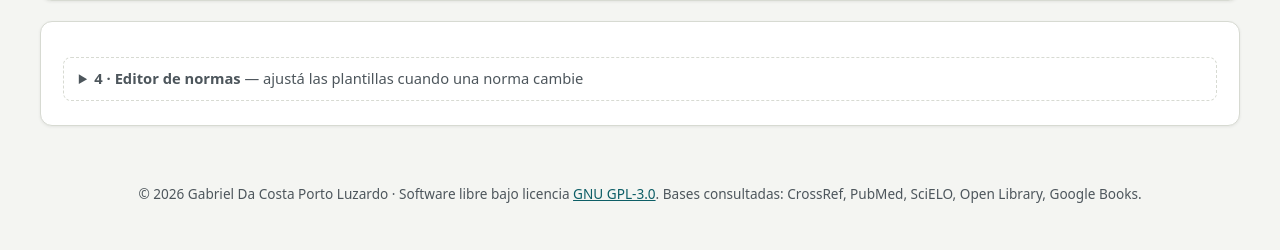
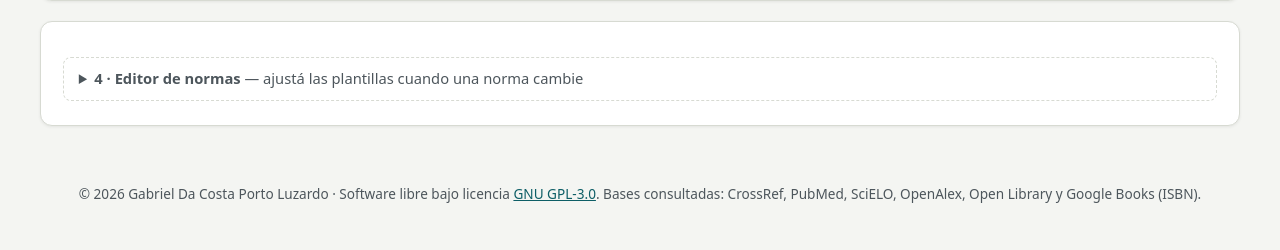
Before and after one commit to GabrielDac/Referencias-Bibliograficas, a Flask app: page / in a window 1280 px wide. Shown: the part 879-1129 px from the top of the page. Run offline with Flask 3, Linux system fonts and the light colour scheme; data that the repository does not hold is empty.

Commit message:
Add files via upload

```diff
--- a/templates/index.html
+++ b/templates/index.html
@@ -4,7 +4,7 @@
 <meta charset="utf-8">
 <meta name="viewport" content="width=device-width, initial-scale=1">
 <title>Referencias — Generador de referencias bibliográficas</title>
-<meta name="description" content="Busca publicaciones en CrossRef, PubMed, SciELO, Open Library y Google Books y genera referencias en Vancouver, APA 7, ISO 690 y Chicago.">
+<meta name="description" content="Busca publicaciones en CrossRef, PubMed, SciELO, OpenAlex y Open Library y genera referencias en Vancouver, APA 7, ISO 690 y Chicago.">
 <link rel="preconnect" href="https://fonts.googleapis.com">
 <link rel="preconnect" href="https://fonts.gstatic.com" crossorigin>
 <link href="https://fonts.googleapis.com/css2?family=Fraunces:opsz,wght@9..144,600&family=Source+Serif+4:ital,opsz,wght@0,8..60,400;0,8..60,600;1,8..60,400&display=swap" rel="stylesheet">
@@ -51,7 +51,7 @@
         <label><input type="checkbox" class="chk-fuente" value="crossref" checked> CrossRef</label>
         <label><input type="checkbox" class="chk-fuente" value="scielo" checked> SciELO</label>
         <label><input type="checkbox" class="chk-fuente" value="pubmed" checked> PubMed</label>
-        <label><input type="checkbox" class="chk-fuente" value="googlebooks" checked> Google Books</label>
+        <label><input type="checkbox" class="chk-fuente" value="openalex" checked> OpenAlex (académico)</label>
         <label><input type="checkbox" class="chk-fuente" value="openlibrary" checked> Open Library</label>
       </fieldset>
       <button id="btn-avanzada" class="boton-secundario" type="button">Buscar con estos criterios</button>
@@ -196,7 +196,7 @@
 <footer class="pie">
   <p>© 2026 Gabriel Da Costa Porto Luzardo · Software libre bajo licencia
     <a href="https://www.gnu.org/licenses/gpl-3.0.es.html" target="_blank" rel="noopener">GNU GPL-3.0</a>.
-    Bases consultadas: CrossRef, PubMed, SciELO, Open Library, Google Books.</p>
+    Bases consultadas: CrossRef, PubMed, SciELO, OpenAlex, Open Library y Google Books (ISBN).</p>
 </footer>
 
 <script src="{{ url_for('static', filename='app.js') }}"></script>
```
